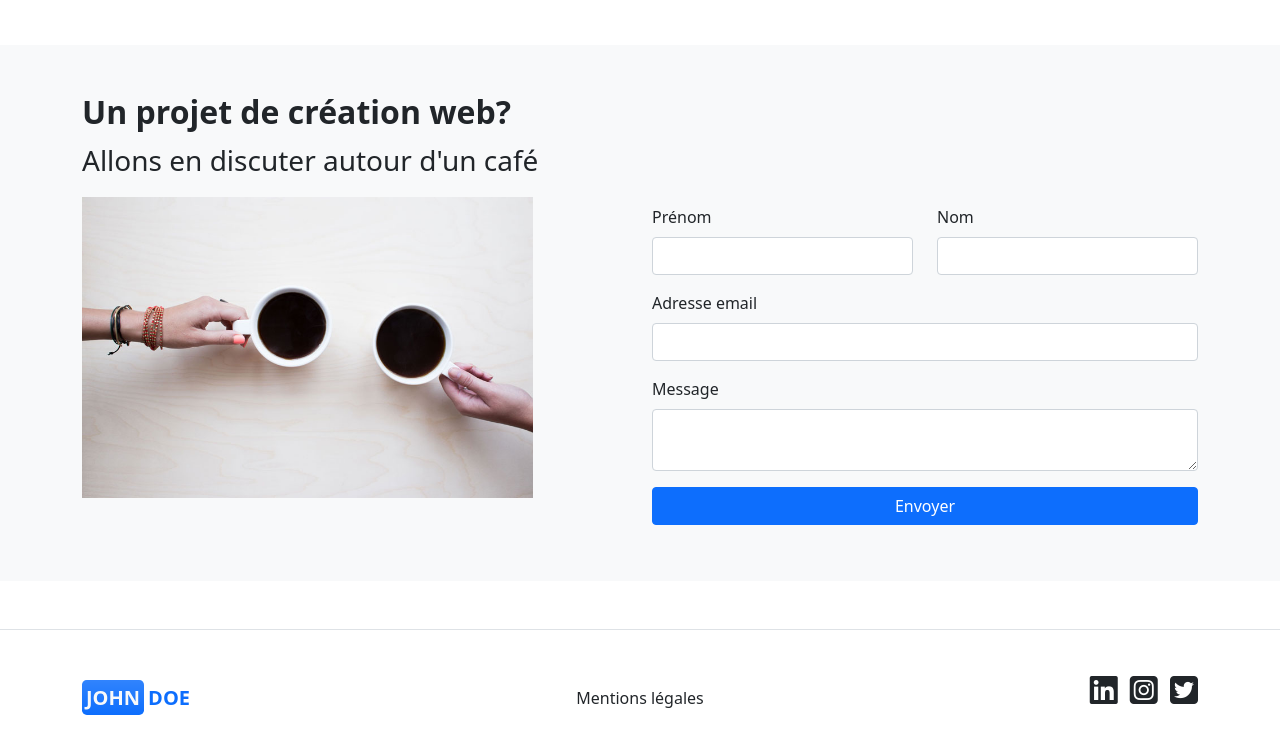
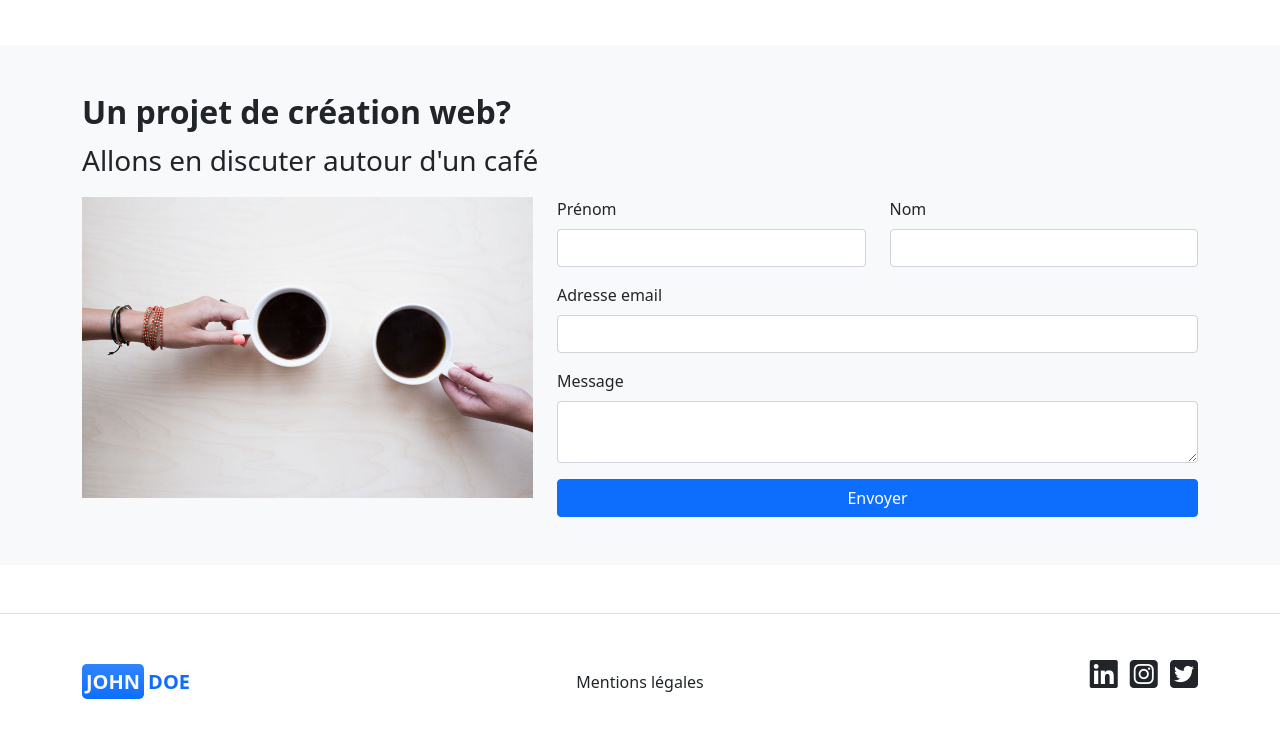
Before and after one commit to JoannaTabbi/Bootstrap_portfolio_exercice, a plain HTML site: page index.html in a window 1280 px wide. Shown: the part 2328-3082 px from the top of the page. Drawn offline with nearby package versions, Linux system fonts and the light colour scheme.

Commit message:
improve form display

```diff
--- a/index.html
+++ b/index.html
@@ -821,17 +821,17 @@
         <div class="container">
           <h2 class="fw-bold">Un projet de création web?</h2>
           <p class="fs-3 fw-light">Allons en discuter autour d'un café</p>
-          <div class="row">
-            <div class="col-12 col-md-5">
+          <div class="row gx-4">
+            <div class="col-12 col-md-5 mb-4 mb-md-0">
               <img
                 src="./img/grab-a-coffee.jpg"
                 alt="Une table avec deux cafés"
-                class="w-100"
+                class="img-fluid"
               />
             </div>
-            <div class="col-12 col-md-6 offset-md-1">
-              <form action="" class="row">
-                <div class="col-md-6 my-2">
+            <div class="col-12 col-md-7">
+              <form action="" class="row gy-3">
+                <div class="col-md-6">
                   <label for="firstName" class="form-label">Prénom</label>
                   <input
                     type="text"
@@ -840,7 +840,7 @@
                     class="form-control"
                   />
                 </div>
-                <div class="col-md-6 my-2">
+                <div class="col-md-6">
                   <label for="lastName" class="form-label">Nom</label>
                   <input
                     type="text"
@@ -849,7 +849,7 @@
                     class="form-control"
                   />
                 </div>
-                <div class="col-12 my-2">
+                <div class="col-12">
                   <label for="email" class="form-label">Adresse email</label>
                   <input
                     type="email"
@@ -858,7 +858,7 @@
                     class="form-control"
                   />
                 </div>
-                <div class="col-12 my-2">
+                <div class="col-12">
                   <label for="message" class="form-label">Message</label>
                   <textarea
                     name="message"
@@ -866,7 +866,7 @@
                     class="form-control"
                   ></textarea>
                 </div>
-                <div class="col-12 my-2">
+                <div class="col-12">
                   <button class="btn btn-primary w-100">Envoyer</button>
                 </div>
               </form>
```
